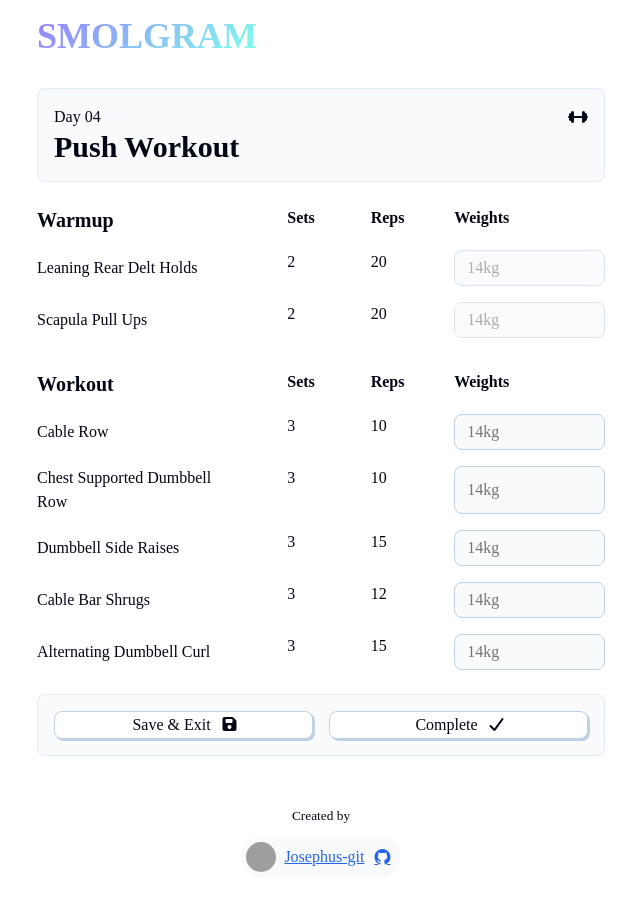
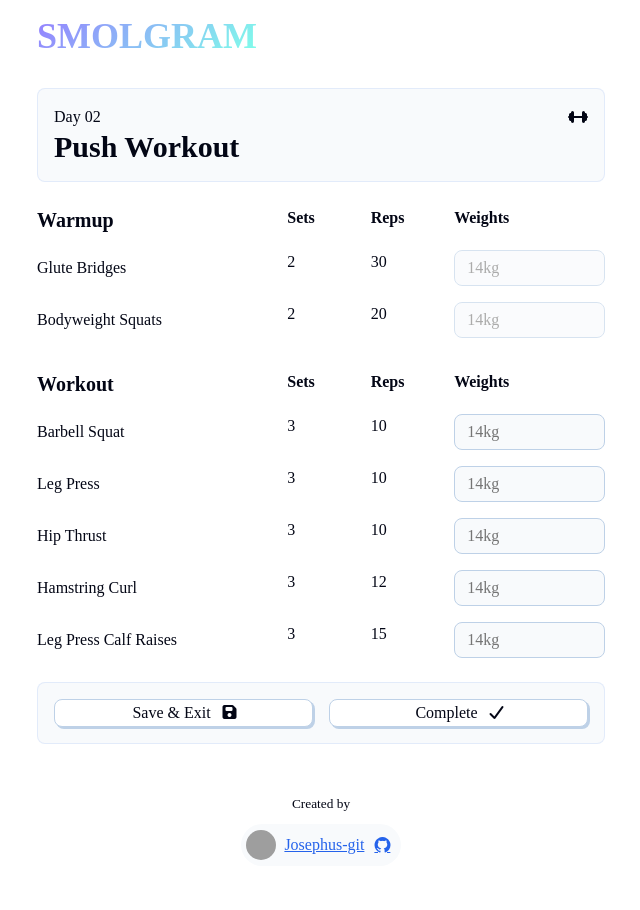
Before and after one commit to Josephus-git/workout-app, a Vue app: page / in a window 1280 px wide. Shown: the top 910 px of the page, without its empty margins (319-959 px from the left). Built offline with nearby package versions, Linux system fonts and the light colour scheme; grey boxes are pictures that could not be loaded; a web font is replaced by a local one.

Commit message:
updated app:

```diff
--- a/src/App.vue
+++ b/src/App.vue
@@ -4,7 +4,22 @@
   import Dashboard from './components/pages/Dashboard.vue';
   import Workout from './components/pages/Workout.vue';
 
-  const selectedDisplay:number = 3
+  import { ref } from 'vue'
+  import { workoutProgram } from './utils'
+
+  const defaultData: Record<number, any> = {}
+  for (let workoutIdx in workoutProgram) {
+    const workoutData = workoutProgram[workoutIdx]
+    defaultData[workoutIdx] = {}
+
+    //nested loop to loop over every exercise within a workout, and initialize the workout data obj
+    for (let e of workoutData.workout) {
+      defaultData[workoutIdx][e.name] =  ''
+    }
+  }
+  const selectedDisplay = ref(3)
+  const data = ref(defaultData)
+  const selectedWorkout = ref(2)
 </script>
 
 <template>
@@ -14,7 +29,7 @@
     <!-- Page 2 -->
     <Dashboard v-if="selectedDisplay == 2 "/>
     <!-- Page 3 -->
-    <Workout v-if="selectedDisplay == 3"/>
+    <Workout :data="data" :selected-workout="selectedWorkout" v-if="workoutProgram?.[selectedWorkout]"/>
   </Layout>
 </template>
 
--- a/src/components/pages/Workout.vue
+++ b/src/components/pages/Workout.vue
@@ -1,9 +1,15 @@
 <script setup lang="ts">
+
     import {ref, computed} from 'vue'
     import Portal from '../Portal.vue'
-    import { workoutProgram, exerciseDescriptions } from '../../utils'
-    const selectedWorkout = 4
-    const { workout, warmup } = workoutProgram[selectedWorkout]
+    import { workoutProgram, exerciseDescriptions, type Workout } from '../../utils'
+
+    const props = defineProps<{
+        data: Record<number, Record<string, string>>,
+        selectedWorkout: number
+    }>()
+
+    const { workout, warmup }: Workout = workoutProgram[props.selectedWorkout]
 
     let selectedExercise = ref<string | null>(null)
 
--- a/src/utils/index.ts
+++ b/src/utils/index.ts
@@ -1,4 +1,15 @@
-export const workoutProgram = {
+export interface Exercise {
+    name: string;
+    sets: number;
+    reps: number;
+}
+
+export interface Workout {
+    warmup: Exercise[];
+    workout: Exercise[];
+}
+
+export const workoutProgram: Record<number, Workout> = {
     0: {  // Push
         warmup: [
             { name: "Around the worlds", sets: 2, reps: 25 },
```
